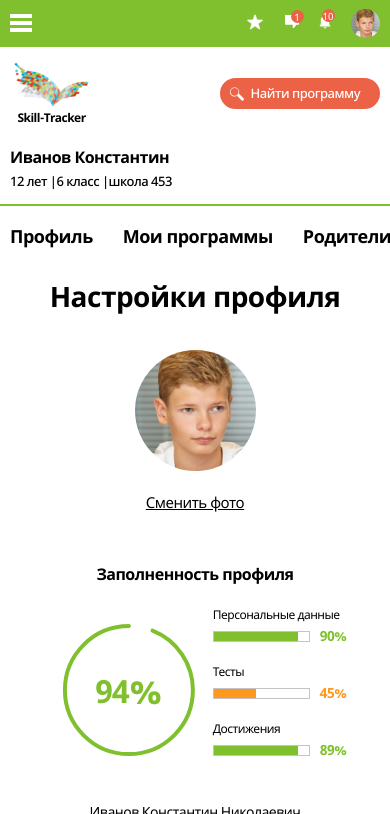
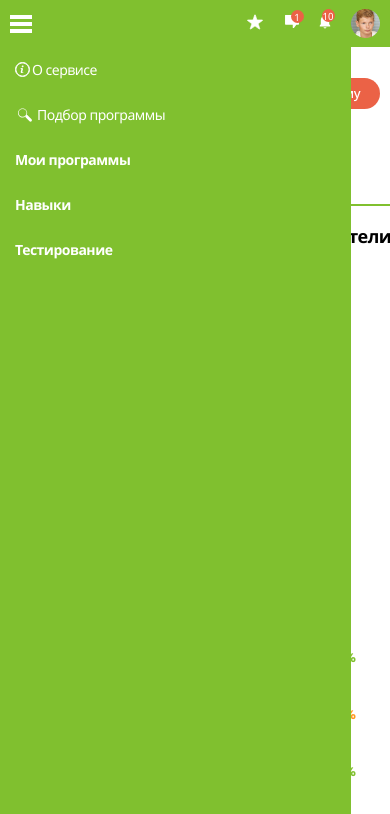
Before and after one commit to allexfree/freerideITTest, a website: page source/index.html in a window 390 px wide. Both pictures are taken after a click on the button "Открыть закрыть меню". Shown: the top 814 px of the page. Drawn offline with nearby package versions, Linux system fonts and the light colour scheme; files that its build step writes are made by us from their sources; files whose address does not match are found by name.

Commit message:
End of adaptive, adding interactive, fix bugs

```diff
--- a/source/index.html
+++ b/source/index.html
@@ -27,14 +27,14 @@
 
         <nav class="page-header-topline__nav">
           <div class="menu-burger">
-            <button class="menu-burger-btn" type="button" aria-label="Открыть закрыть меню">
+            <button class="menu-burger-btn burger-btn-js" type="button" aria-label="Открыть закрыть меню">
               <span></span>
               <span></span>
               <span></span>
             </button>
           </div>
 
-          <ul class="main-menu">
+          <ul class="main-menu menu-main-js">
             <li class="main-menu-item">
               <a href="#" class="main-menu-link">
                 <svg width="15" height="15">
@@ -122,18 +122,18 @@
 
     <div class="page-header-bottomline">
       <nav class="page-header-navigation">
-        <ul class="user-menu">
+        <ul class="user-menu menu-user-js">
           <li class="user-menu-item">
-            <a href="#" class="user-menu-link">Профиль</a>
+            <a href="#" class="user-menu-link link-menu-user-js">Профиль</a>
           </li>
           <li class="user-menu-item">
-            <a href="#" class="user-menu-link">Мои программы</a>
+            <a href="#" class="user-menu-link link-menu-user-js">Мои программы</a>
           </li>
           <li class="user-menu-item">
-            <a href="#" class="user-menu-link">Родители и учителя</a>
+            <a href="#" class="user-menu-link link-menu-user-js">Родители и учителя</a>
           </li>
           <li class="user-menu-item">
-            <a href="#" class="user-menu-link user-menu-link--active">Настройки профиля</a>
+            <a href="#" class="user-menu-link link-menu-user-js user-menu-link--active">Настройки профиля</a>
           </li>
         </ul>
       </nav>
@@ -239,8 +239,8 @@
         <div class="user-profile-setup">
           <div class="user-profile-setup__switch">
             <div class="user-profile-setup__switch-group">
-              <input id="desable-email" class="user-profile-setup__switch-input" type="radio" name="email-desable" value="on">
               <input class="user-profile-setup__switch-input" type="radio" name="email-desable" value="off">
+              <input class="user-profile-setup__switch-input" type="radio" name="email-desable" value="on">
               <span class="user-profile-setup__switch-switcher"></span>
             </div>
             <span class="user-profile-setup__switch-text">Отключить рассылку</span>
--- a/source/js/index.js
+++ b/source/js/index.js
@@ -1 +1,5 @@
-import devide from './test';
+import {burgerBtn, burgerBtnClickHandler} from './main-menu';
+import {userMenu, userMenuLinkClickHandler} from './user-menu';
+
+burgerBtn.addEventListener('click', burgerBtnClickHandler);
+userMenu.addEventListener('click', userMenuLinkClickHandler);
--- /dev/null
+++ b/source/js/main-menu.js
@@ -0,0 +1,12 @@
+'use strict';
+
+let body = document.querySelector('body');
+let burgerBtn = document.querySelector('.burger-btn-js');
+let mainMenu = document.querySelector('.menu-main-js');
+
+const burgerBtnClickHandler = () => {
+  mainMenu.classList.toggle('main-menu--open');
+  body.classList.toggle('modal-open');
+};
+
+export {burgerBtn, burgerBtnClickHandler};
--- a/source/js/test.js
+++ /dev/null
@@ -1,7 +0,0 @@
-let devide =  function (a, b) {
-  return (a / b);
-};
-
-console.log(devide(35, 5));
-
-export {devide};
--- /dev/null
+++ b/source/js/user-menu.js
@@ -0,0 +1,14 @@
+'use strict';
+
+let userMenu = document.querySelector('.menu-user-js');
+let userMenuLinks = document.querySelectorAll('.link-menu-user-js');
+
+const userMenuLinkClickHandler = (evt) => {
+  let target = evt.target;
+  userMenuLinks.forEach(link => {
+    link.classList.remove('user-menu-link--active');
+  });
+  target.classList.add('user-menu-link--active');
+}
+
+export {userMenu, userMenuLinkClickHandler};
--- a/source/sass/contacts.scss
+++ b/source/sass/contacts.scss
@@ -6,6 +6,10 @@
   flex-direction: column;
   align-items: flex-end;
   margin-left: auto;
+  @include media-375 {
+    align-items: flex-start;
+    margin-left: 0;
+  }
 }
 
 .contacts-link {
--- a/source/sass/general/global.scss
+++ b/source/sass/general/global.scss
@@ -9,9 +9,12 @@ html {
 body {
   display: flex;
   flex-direction: column;
-  height: 100%;
+  // height: 100%;
   // margin: 0;
   // padding: 0;
+  height: auto !important;
+  height: 100%;
+  min-height: 100%;
   min-width: 320px;
   margin: 0 auto;
   font-family: $font;
@@ -68,7 +71,6 @@ input[type="radio"].visually-hidden {
 }
 
 .container {
-  position: relative;
   display: block;
   width: 1280px;
   padding: 0 20px;
@@ -85,3 +87,8 @@ input[type="radio"].visually-hidden {
     padding: 0 10px;
   }
 }
+
+.modal-open {
+  height: 100vh;
+  overflow: hidden;
+}
--- a/source/sass/general/mixins.scss
+++ b/source/sass/general/mixins.scss
@@ -80,3 +80,9 @@ $double-dpx: 1.5dppx;
     @content;
   }
 }
+
+@mixin media-375 {
+  @media (max-width: $media-375) {
+    @content;
+  }
+}
--- a/source/sass/general/variables.scss
+++ b/source/sass/general/variables.scss
@@ -22,3 +22,4 @@ $media-md: 1024px;
 $media-sm: 768px;
 $media-767: 767px;
 $media-xs: 576px;
+$media-375: 375px;
--- a/source/sass/levels.scss
+++ b/source/sass/levels.scss
@@ -94,4 +94,8 @@
   @include media-xs {
     font-size: 14px;
   }
+
+  @include media-375 {
+    padding-left: 5px;
+  }
 }
--- a/source/sass/main-menu.scss
+++ b/source/sass/main-menu.scss
@@ -5,7 +5,29 @@
   display: flex;
   align-items: center;
   @include media-767 {
+    position: absolute;
+    top: 0;
+    left: 0;
     display: none;
+  }
+}
+
+.main-menu--open {
+  top: 47px;
+  display: flex;
+  flex-direction: column;
+  align-items: flex-start;
+  width: 90%;
+  height: 100vh;
+  padding: 15px;
+  background-color: $gamma-color;
+  z-index: 5;
+  .main-menu-item {
+    margin-bottom: 30px;
+  }
+
+  .main-menu-link {
+    font-size: 14px;
   }
 }
 
--- a/source/sass/menu-burger.scss
+++ b/source/sass/menu-burger.scss
@@ -3,13 +3,13 @@
 
 .menu-burger {
   position: absolute;
-  top: 5px;
-  left: 0;
+  top: 15px;
+  left: 10px;
   width: 22px;
   display: none;
   align-self: center;
+  z-index: 1;
   @include media-767 {
-    left: 10px;
     display: block;
   }
 }
--- a/source/sass/page-footer.scss
+++ b/source/sass/page-footer.scss
@@ -11,9 +11,11 @@
 .page-footer-content {
   position: relative;
   display: flex;
-  // justify-content: space-between;
   flex-wrap: wrap;
   padding: 50px 0 75px 0;
+  @include media-xs {
+    align-items: flex-end;
+  }
 }
 
 .page-footer-block {
@@ -24,4 +26,17 @@
   line-height: 18px;
   color: $second-color;
   opacity: 0.8;
+  @include media-xs {
+    position: static;
+    order: 4;
+    width: 100%;
+    padding-top: 30px;
+    margin-bottom: -30px;
+    text-align: center;
+  }
+
+  @include media-375 {
+    order: 0;
+    text-align: left;
+  }
 }
--- a/source/sass/progress-card.scss
+++ b/source/sass/progress-card.scss
@@ -22,6 +22,7 @@
         stroke: $gamma-color;
         stroke-dasharray: 503;
         stroke-dashoffset: calc((503px * 94) / 100 - 503px);
+        stroke-dashoffset: -webkit-calc((503px * 94) / 100 - 503px);
       }
     }
 
@@ -45,6 +46,12 @@
 
   @include media-xs {
     margin-left: 0;
+    margin-right: 5%;
+  }
+
+  @include media-375 {
+    margin-right: 0;
+    transform: translateX(-20px);
   }
 }
 
@@ -55,6 +62,9 @@
   display: flex;
   align-items: center;
   justify-content: center;
+  @include media-375 {
+    justify-content: flex-start;
+  }
 }
 
 .progress-card-text {
--- a/source/sass/social-links.scss
+++ b/source/sass/social-links.scss
@@ -5,6 +5,18 @@
   display: flex;
   flex-wrap: wrap;
   margin-left: auto;
+  @include media-xs {
+    justify-content: center;
+    order: 1;
+    width: 100%;
+    padding-top: 30px;
+  }
+
+  @include media-375 {
+    order: 0;
+    justify-content: flex-start;
+    margin-bottom: 30px;
+  }
 }
 
 .social-links-item {
--- a/source/sass/user-menu.scss
+++ b/source/sass/user-menu.scss
@@ -4,6 +4,10 @@
 .user-menu {
   display: flex;
   flex-wrap: wrap;
+  &.user-menu-link--active {
+    border-top: none;
+  }
+
   @include media-lg {
     justify-content: center;
   }
--- a/source/sass/user-profile.scss
+++ b/source/sass/user-profile.scss
@@ -68,7 +68,7 @@
 .user-profile-picture__img {
   border-radius: 50%;
   margin-bottom: 15px;
-  @include media-xs {
+  @include media-375 {
     width: 121px;
     height: 121px;
   }
@@ -115,6 +115,10 @@
     width: auto;
     margin: 0 auto 35px;
   }
+
+  @include media-375 {
+    margin: 0 0 35px;
+  }
 }
 
 .user-profile-info__text,
@@ -122,7 +126,7 @@
   font-size: 18px;
   line-height: 32px;
   letter-spacing: -0.5px;
-  @include media-xs {
+  @include media-375 {
     font-size: 14px;
   }
 }
@@ -162,11 +166,7 @@
   @include media-xs {
     flex-direction: column;
     justify-content: flex-start;
-    width: 100%;
-  }
-
-  @include media-xs {
-    width: auto;
+    align-content: center;
   }
 }
 
@@ -210,6 +210,14 @@
 
   @include media-xs {
     margin: 0 auto 15px;
+  }
+
+  @include media-375 {
+    padding: 7.5px 0;
+    font-size: 13px;
+    &--edit {
+      padding: 5px 0;
+    }
   }
 }
 
@@ -257,8 +265,12 @@
   }
 
   @include media-xs {
-    justify-content: space-between;
-    margin: 0 auto;
+    justify-content: center;
+  }
+
+  @include media-375 {
+    overflow: hidden;
+    justify-content: space-around;
   }
 }
 
@@ -345,14 +357,19 @@
   transition: left 0.3s, background-color 0.3s;
 }
 
+.user-profile-setup__switch-group input:not(:checked) ~.user-profile-setup__switch-switcher {
+  left: 22px;
+  background-color: $gamma-color;
+}
+
 .user-profile-setup__switch-group input:checked ~.user-profile-setup__switch-switcher {
-  left: 0;
-  background-color: $fifth-color;
+  left: 22px;
+  background-color: $gamma-color;
 }
 
 .user-profile-setup__switch-group input~:checked ~.user-profile-setup__switch-switcher {
-  left: 22px;
-  background-color: $gamma-color;
+  left: 0;
+  background-color: $fifth-color;
 }
 
 .user-profile-setup__switch-group input:checked {
```
Also changed, not shown: build/css/contacts.css, build/css/contacts.min.css, build/css/levels.css, build/css/levels.min.css, build/css/main-menu.css, build/css/main-menu.min.css, build/css/menu-burger.css, build/css/menu-burger.min.css, build/css/page-footer.css, build/css/page-footer.min.css, build/css/progress-card.css, build/css/progress-card.min.css, build/css/social-links.css, build/css/social-links.min.css, 8 more files.
